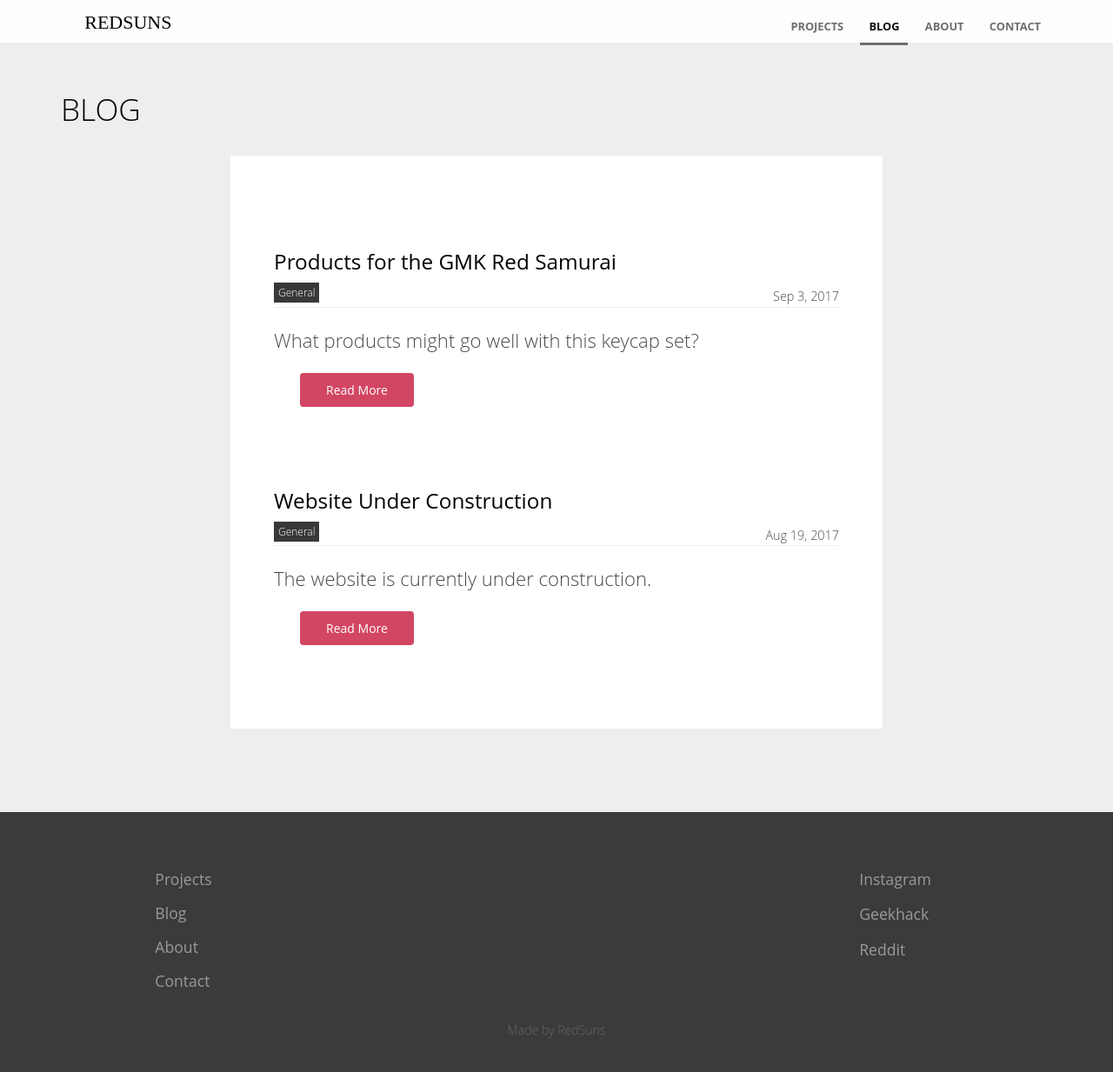
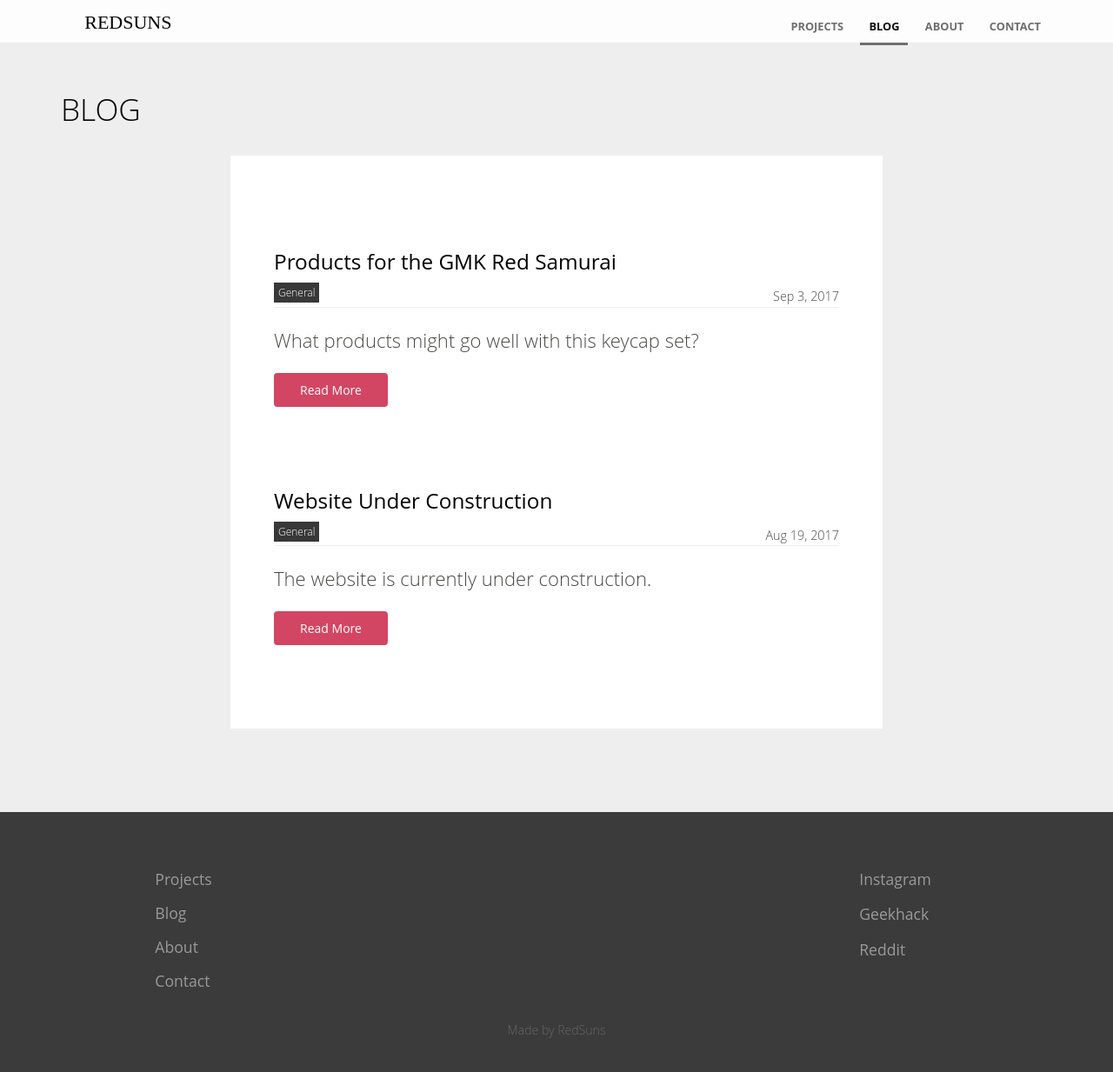
Before and after one commit to RedSunsRMK/redsunsrmk.github.io, a Jekyll site: the page built from blog/index.html, in a window 1280 px wide and 1245 px high. Shown: the top 1233 px of the window at 87% size. Built offline with Jekyll 4.4.1, drawn with Linux system fonts in a browser that asks for light colours; the list of posts is cut into pages by our own code.

Commit message:
Update blog.scss

```diff
--- a/_sass/blog.scss
+++ b/_sass/blog.scss
@@ -94,7 +94,7 @@
 
 	.post-content {
 		.button {
-			margin: 30px 30px 30px 30px;
+			margin: 30px 0 0 0;
 		}
 	}
 }
```
